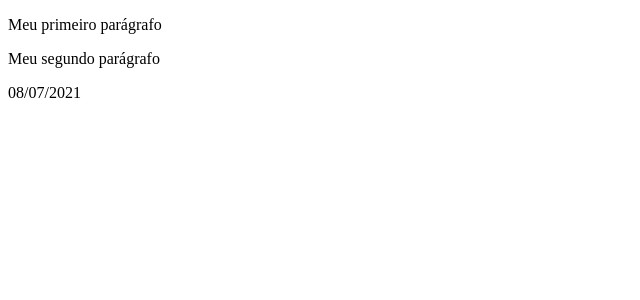
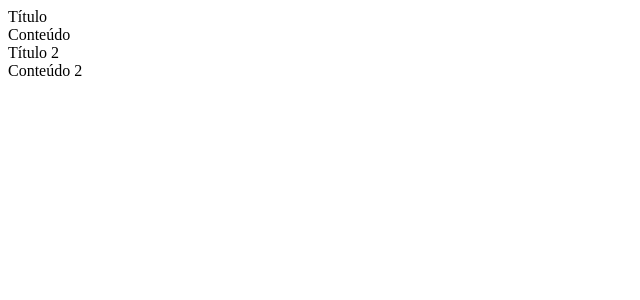
Before and after one commit to AllanSouza23/letscode, a React (Create React App) app in the folder reactComponentesTipoClasse/meu-app/: page / in a window 1280 px wide. Shown: the top 300 px of the page, without its empty margins (0-640 px from the left). Built offline with nearby package versions, Linux system fonts and the light colour scheme.

Commit message:
Trabalhando com props em React

```diff
--- a/reactComponentesTipoClasse/meu-app/src/App.js
+++ b/reactComponentesTipoClasse/meu-app/src/components/App.js
@@ -1,6 +1,7 @@
 import React from "react";
 
 class App extends React.Component {
+  // O método render() dispõe em tela uma estrutura, podendo ser, por exemplo, tags em HTML
   render() {
     return (
       // Quando há mais de um elemento a ser renderizado, devemos envolvê-lo por uma div, ou até mesmo com um fragmento, ou seja, uma tag "fantasma", conforme abaixo:
--- /dev/null
+++ b/reactComponentesTipoClasse/meu-app/src/components/App2.js
@@ -0,0 +1,19 @@
+import React from "react";
+
+class App2 extends React.Component {
+  // Props é nada mais que um objeto JavaScript. Desta forma, devemos usar chaves para acessar seus valores.
+  constructor(props) {
+    super(props);
+  }
+
+  render() {
+    return (
+      <div className="box">
+        <div id="title">{ this.props.title }</div>
+        {/* O parâmetro children permite que seja usado o conteúdo entre as tags do componente */}
+        <div id="text">{ this.props.children }</div>
+      </div>
+    );
+  }
+}
+export default App2;
--- a/reactComponentesTipoClasse/meu-app/src/index.js
+++ b/reactComponentesTipoClasse/meu-app/src/index.js
@@ -1,11 +1,18 @@
 import React from 'react';
 import ReactDOM from 'react-dom';
-import App from './App';
+import App from './components/App';
+import App2 from './components/App2';
 import reportWebVitals from './reportWebVitals';
 
 ReactDOM.render(
   <React.StrictMode>
-    <App />
+    {/* As props são passadas como atributos de uma tag/componente no React */}
+    <App2 title="Título">
+      Conteúdo
+    </App2>
+    <App2 title="Título 2">
+      Conteúdo 2
+    </App2>
   </React.StrictMode>,
   document.getElementById('root')
 );
```
